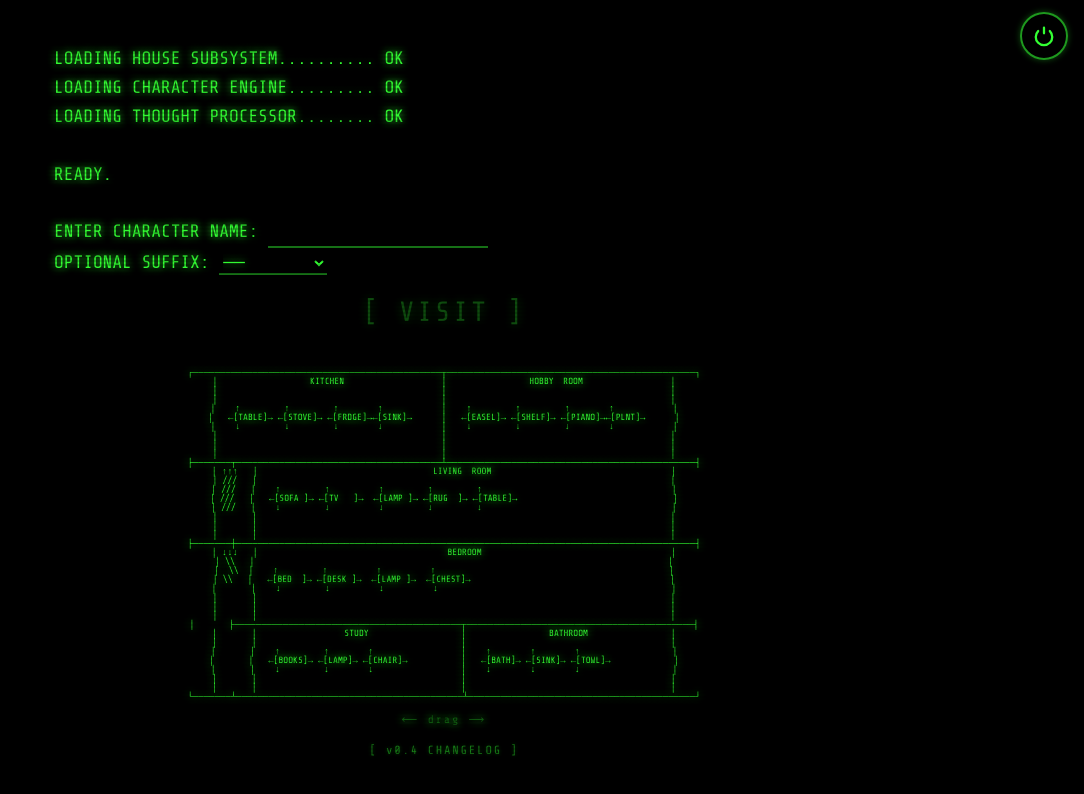
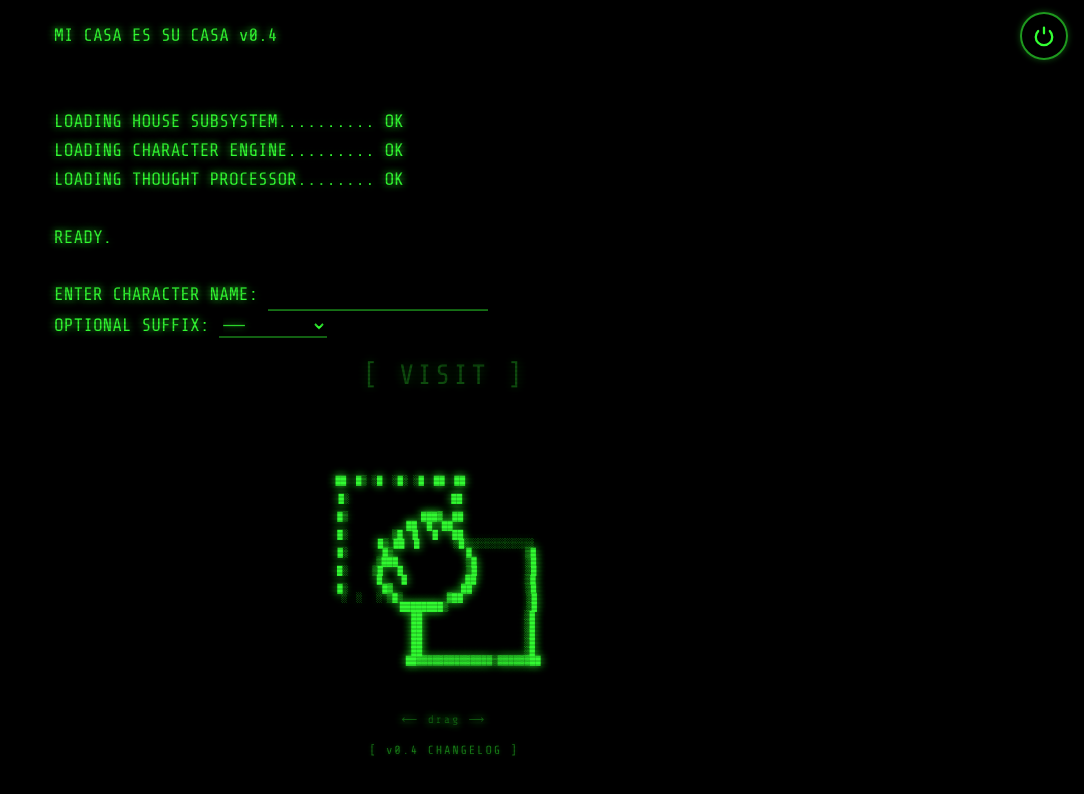
Before and after one commit to Randroids-Dojo/mi-casa-es-su-casa, a Next.js app: page / in a window 1280 px wide. Shown: the top 794 px of the page, without its empty margins (196-1280 px from the left). Built offline with nearby package versions, Linux system fonts and the light colour scheme.

Commit message:
Replace house layout ASCII art with drag-and-drop symbol

```diff
--- a/src/components/BootScreen.tsx
+++ b/src/components/BootScreen.tsx
@@ -82,43 +82,36 @@ const COWBOY_HAT: string[] = [
 // ─── House arrows art (v0.4) ──────────────────────────────────────────────────
 
 const HOUSE_ARROWS: string[] = [
-  '┌──────────────────────────────────────────────┬──────────────────────────────────────────────┐',
-  '│                   KITCHEN                    │                 HOBBY  ROOM                  │',
-  '│                                              │                                              │',
-  '│                                              │                                              │',
-  '│    ↑         ↑         ↑        ↑            │    ↑         ↑         ↑        ↑            │',
-  '│   ←[TABLE]→ ←[STOVE]→ ←[FRDGE]→←[SINK]→      │   ←[EASEL]→ ←[SHELF]→ ←[PIANO]→←[PLNT]→      │',
-  '│    ↓         ↓         ↓        ↓            │    ↓         ↓         ↓        ↓            │',
-  '│                                              │                                              │',
-  '│                                              │                                              │',
-  '│                                              │                                              │',
-  '├───────┬──────────────────────────────────────┴──────────────────────────────────────────────┤',
-  '│ ↑↑↑   │                                    LIVING  ROOM                                     │',
-  '│ ///   │                                                                                     │',
-  '│ ///   │    ↑         ↑          ↑         ↑         ↑                                       │',
-  '│ ///   │   ←[SOFA ]→ ←[TV   ]→  ←[LAMP ]→ ←[RUG  ]→ ←[TABLE]→                                │',
-  '│ ///   │    ↓         ↓          ↓         ↓         ↓                                       │',
-  '│       │                                                                                     │',
-  '│       │                                                                                     │',
-  '│       │                                                                                     │',
-  '├───────┼─────────────────────────────────────────────────────────────────────────────────────┤',
-  '│ ↓↓↓   │                                       BEDROOM                                       │',
-  '│ \\\\   │                                                                                     │',
-  '│  \\\\  │    ↑         ↑          ↑          ↑                                                │',
-  '│ \\\\   │   ←[BED  ]→ ←[DESK ]→  ←[LAMP ]→  ←[CHEST]→                                         │',
-  '│       │    ↓         ↓          ↓          ↓                                                │',
-  '│       │                                                                                     │',
-  '│       │                                                                                     │',
-  '│       │                                                                                     │',
-  '│       ├──────────────────────────────────────────┬──────────────────────────────────────────┤',
-  '│       │                  STUDY                   │                 BATHROOM                 │',
-  '│       │                                          │                                          │',
-  '│       │    ↑         ↑        ↑                  │    ↑        ↑        ↑                   │',
-  '│       │   ←[BOOKS]→ ←[LAMP]→ ←[CHAIR]→           │   ←[BATH]→ ←[SINK]→ ←[TOWL]→             │',
-  '│       │    ↓         ↓        ↓                  │    ↓        ↓        ↓                   │',
-  '│       │                                          │                                          │',
-  '│       │                                          │                                          │',
-  '└───────┴──────────────────────────────────────────┴──────────────────────────────────────────┘',
+  '                                                                        ',
+  '                                                                        ',
+  '                                                                        ',
+  '                                                                        ',
+  '                                                                        ',
+  '              ██  █▒ ░█  ░█░ ░█  ██  ██                                ',
+  '                                                                        ',
+  '              █░                     ██                                ',
+  '                                                                        ',
+  '              █▒               ███▓  ██                                ',
+  '                            ██  █  ██                                  ',
+  '              █░         ▒█  █   █   ██                                ',
+  '                       █▒ ██  █       ░█░░░░░░░░░░░░░                  ',
+  '              █░       █▒               █           ▒█                 ',
+  '                      ▒███              ▒█          ░█                 ',
+  '              █░     ▒█   █             ▒█          ░█                 ',
+  '                      █    █            ██          ░█                 ',
+  '              █░       █▓              ██           ░█                 ',
+  '               ░  ░   ░ ▒█▒         ▓██             ░█                 ',
+  '                           ████████▒                ░█                 ',
+  '                             ██                     ░█                 ',
+  '                             ██                     ░█                 ',
+  '                             ██                     ░█                 ',
+  '                             ██                     ░█                 ',
+  '                             ██                     ░█                 ',
+  '                             ██▓▓▓▓▓▓▓▓▓▓▓▓▓▓▒▓▓▓▓▓▓██                 ',
+  '                                                                        ',
+  '                                                                        ',
+  '                                                                        ',
+  '                                                                        ',
 ]
 
 // ─── Credits content (v0.3) ───────────────────────────────────────────────────
```
